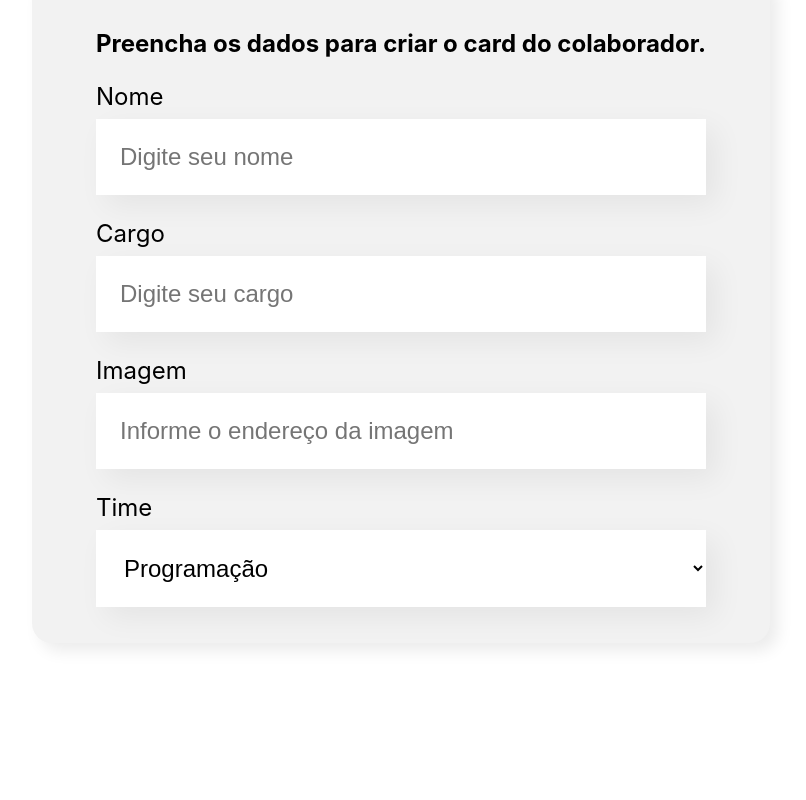
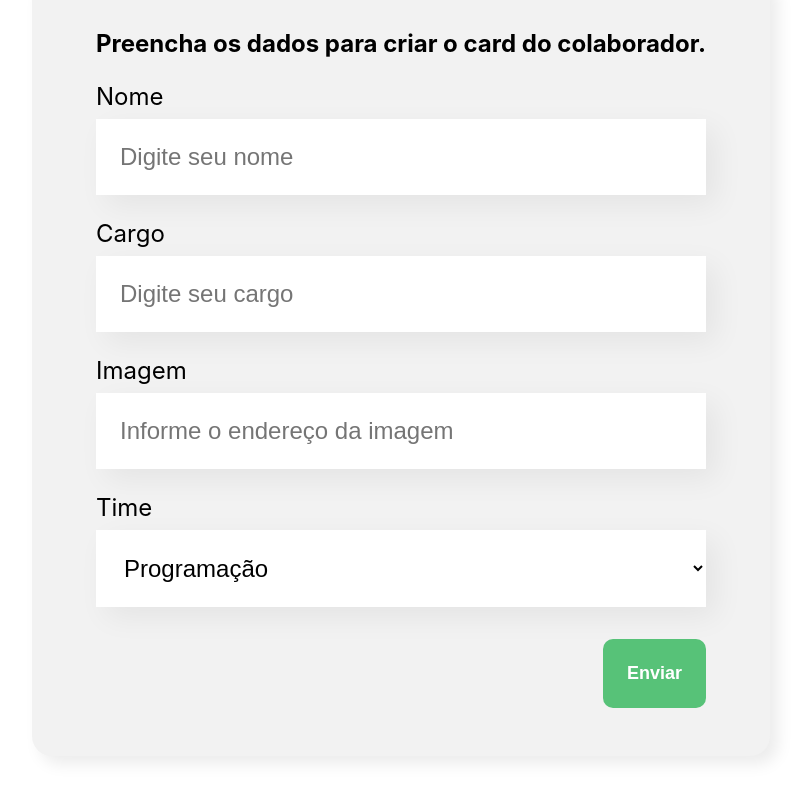
Before and after one commit to caruazu/organo-react, a JavaScript app: page / in a window 1280 px wide. Shown: the part 605-1405 px from the top of the page, without its empty margins (239-1045 px from the left). Before the commit the page ends 1328 px from the top, so only its background shows below. Built offline with nearby package versions, Linux system fonts and the light colour scheme; the HTML template or start-up script is replaced by a standard one.

Commit message:
botão de envio do formulário

```diff
--- a/src/components/FormPage/FormPage.js
+++ b/src/components/FormPage/FormPage.js
@@ -1,6 +1,7 @@
 import './FormPage.css'
 import InputText from '../InputText/InputText'
 import InputSelect from '../InputSelect/InputSelect'
+import InputButton from '../InputButton/InputButton'
 
 const FormPage = () => {
     const times = [
@@ -13,14 +14,20 @@ const FormPage = () => {
         ' Inovação e Gestão'
     ]
 
+    const aoSalvar = (event) => {
+        event.preventDefault()
+        console.log("salvo")
+    }
+
     return (
         <section className='form-page'>
-            <form>
+            <form onSubmit={aoSalvar}>
                 <h2>Preencha os dados para criar o card do colaborador.</h2>
-                <InputText label="Nome" placeholder="Digite seu nome"></InputText>
+                <InputText required label="Nome" placeholder="Digite seu nome"></InputText>
                 <InputText label="Cargo" placeholder="Digite seu cargo"></InputText>
                 <InputText label="Imagem" placeholder="Informe o endereço da imagem"></InputText>
                 <InputSelect label="Time" times={times}/>
+                <InputButton>Enviar</InputButton>
             </form>
         </section>
     )
--- /dev/null
+++ b/src/components/InputButton/InputButton.css
@@ -0,0 +1,16 @@
+.input-button {
+    background-color: #57C278;
+    border-radius: 10px;
+    font-weight: 700;
+    font-size: 18px;
+    padding: 24px;
+    border: none;
+    cursor: pointer;
+    color: #FFF;
+    display: block;
+    margin: 32px 0 12px auto;
+}
+
+.input-button:hover {
+    color: #95FFD4
+}
--- /dev/null
+++ b/src/components/InputButton/InputButton.js
@@ -0,0 +1,9 @@
+import './InputButton.css'
+
+const InputButton = (props) => {
+    return (
+        <button className='input-button'>{props.children}</button>
+    )
+}
+
+export default InputButton
--- a/src/components/InputText/InputText.js
+++ b/src/components/InputText/InputText.js
@@ -4,7 +4,7 @@ const InputText = (props) => {
     return(
         <div className="input-text">
             <label>{props.label}</label>
-            <input placeholder={props.placeholder}/>
+            <input required={props.required} placeholder={props.placeholder}/>
         </div>
     );
 }
```
